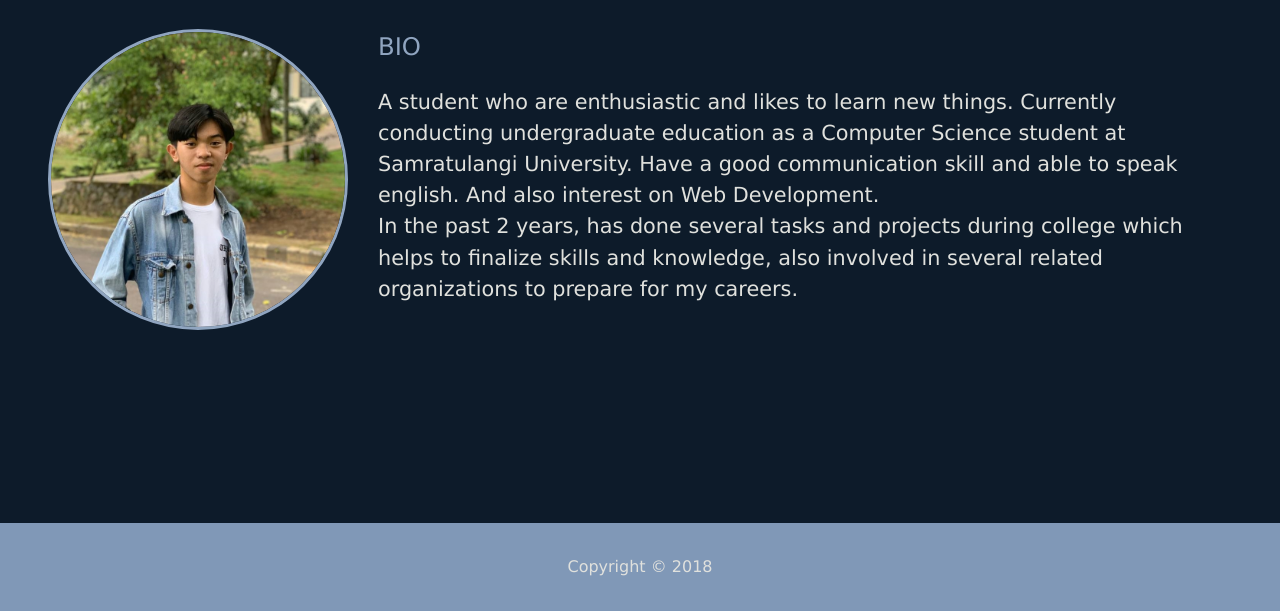
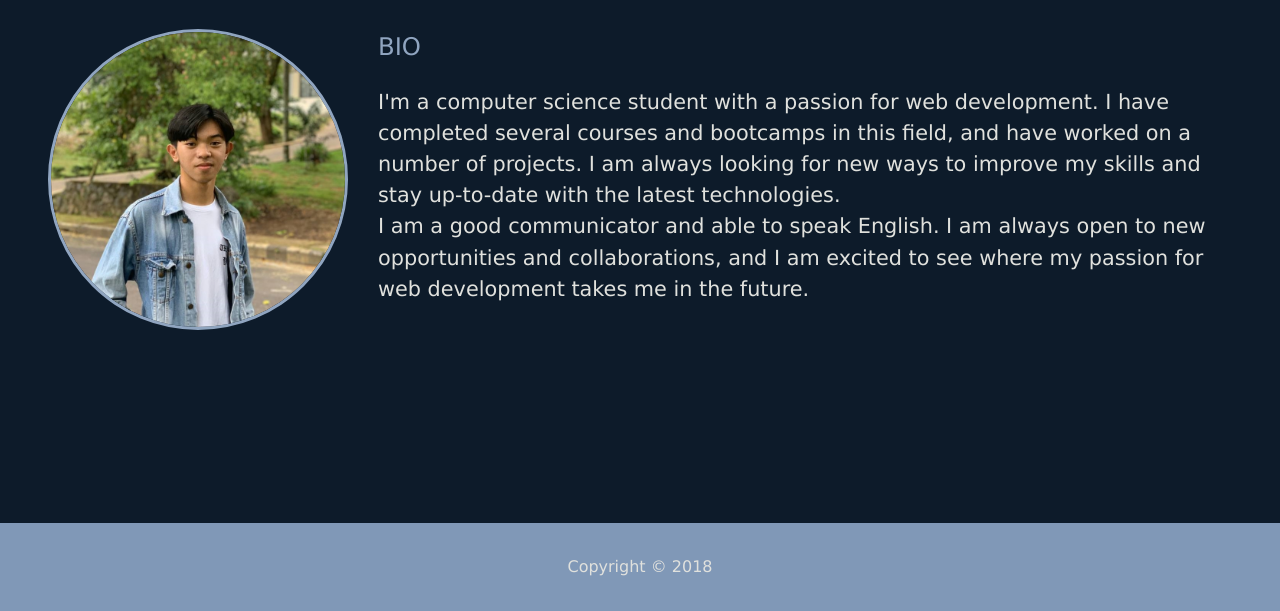
Before and after one commit to Jonathanpangkey/My-Portfolio, a website: page views/about.html in a window 1280 px wide. Shown: the part 213-824 px from the top of the page. Drawn offline with Linux system fonts and the light colour scheme.

Commit message:
update the about

```diff
--- a/views/about.html
+++ b/views/about.html
@@ -59,15 +59,17 @@
 				<div class="bio">
 					<h3 class="text-secondary">BIO</h3>
 					<p>
-						A student who are enthusiastic and likes to learn new things.
-						Currently conducting undergraduate education as a Computer Science
-						student at Samratulangi University. Have a good communication skill
-						and able to speak english. And also interest on Web Development.
-						<br />
-						In the past 2 years, has done several tasks and projects during
-						college which helps to finalize skills and knowledge, also involved
-						in several related organizations to prepare for my careers.
-					</p>
+						I'm a computer science student with a passion for
+web development. I have completed several
+courses and bootcamps in this field, and have worked on a number of projects. I am always
+looking for new ways to improve my skills and
+stay up-to-date with the latest technologies.
+<br/>I am a good communicator and able to
+speak English. I am always open to new
+opportunities and collaborations, and I am excited
+to see where my passion for web development
+takes me in the future.
+                                        </p>
 				</div>
 			</div>
 		</main>
```
